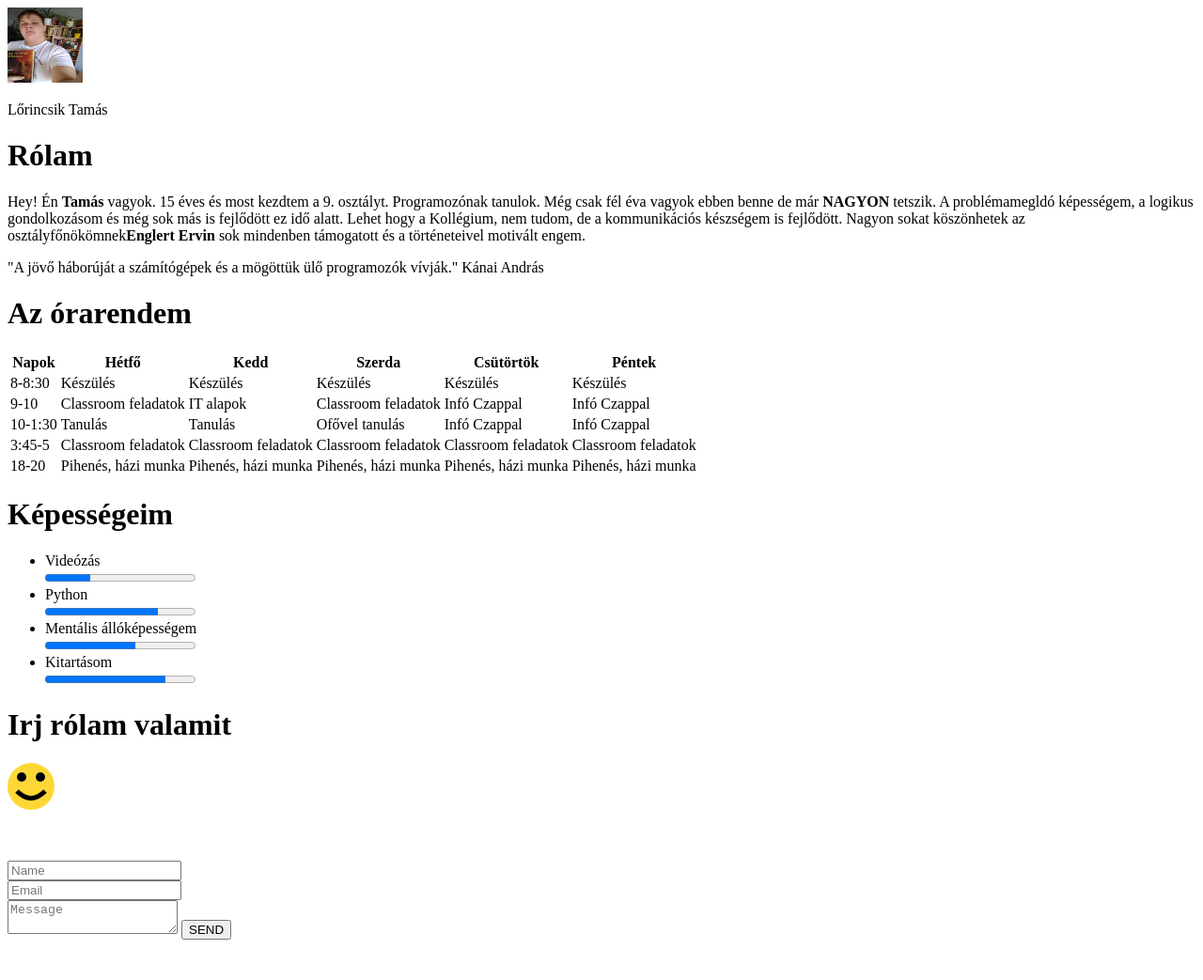
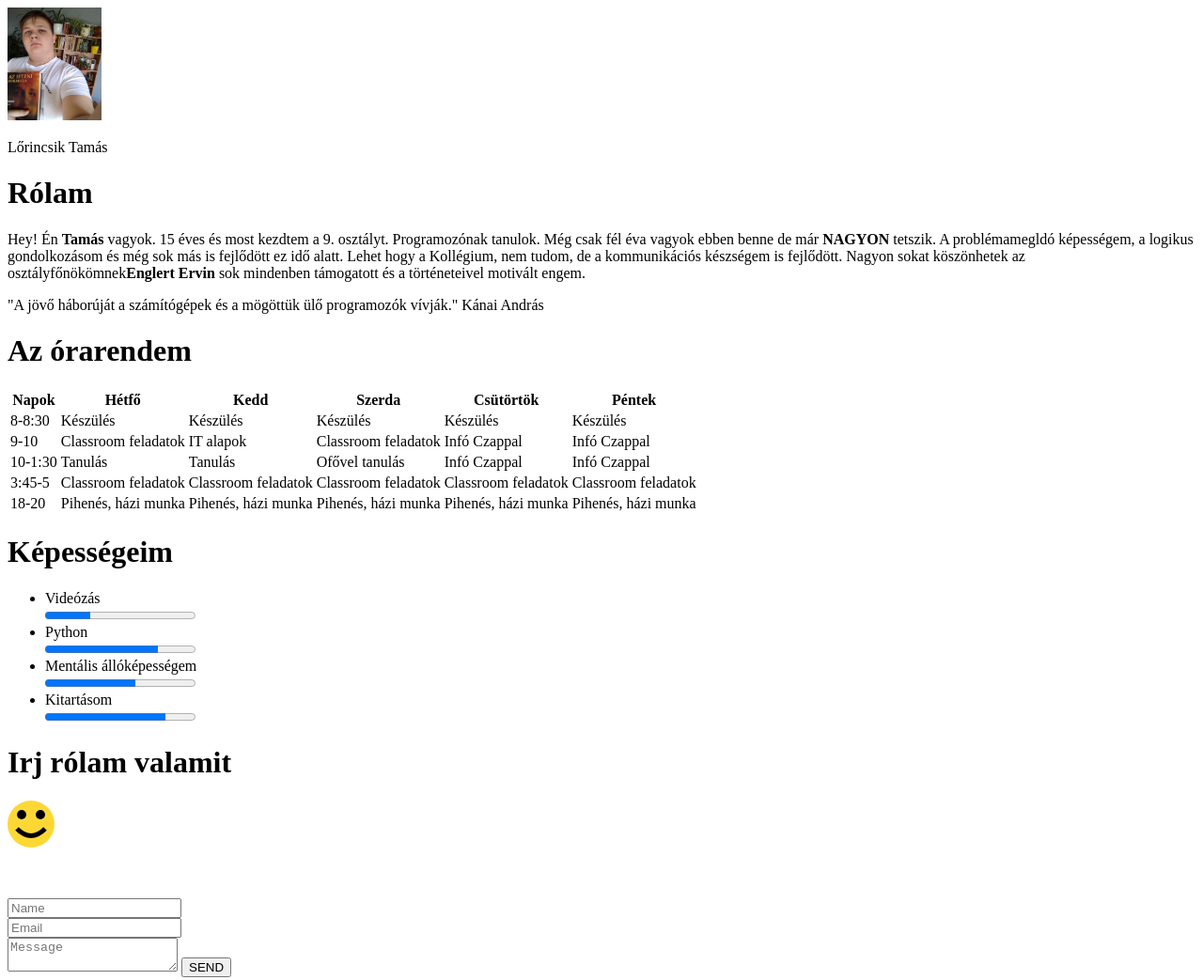
Before and after one commit to Tamas9c/HS, a plain HTML site: page index.html in a window 1280 px wide. Shown: the whole page at 94% size. Before the commit the page ends 1008 px from the top, so only its background shows below. Drawn offline with Linux system fonts and the light colour scheme.

Commit message:
Update index.html

```diff
--- a/index.html
+++ b/index.html
@@ -7,7 +7,7 @@
     <body>
 
         <div id="header" class="section">
-            <img alt="" class="img-circle" src="Profilkép.jpg" height="80px" width="80px">
+            <img alt="" class="img-circle" src="Profilkép.jpg" height="120px" width="100px">
             <p>Lőrincsik Tamás</p>
         </div>
 
```
